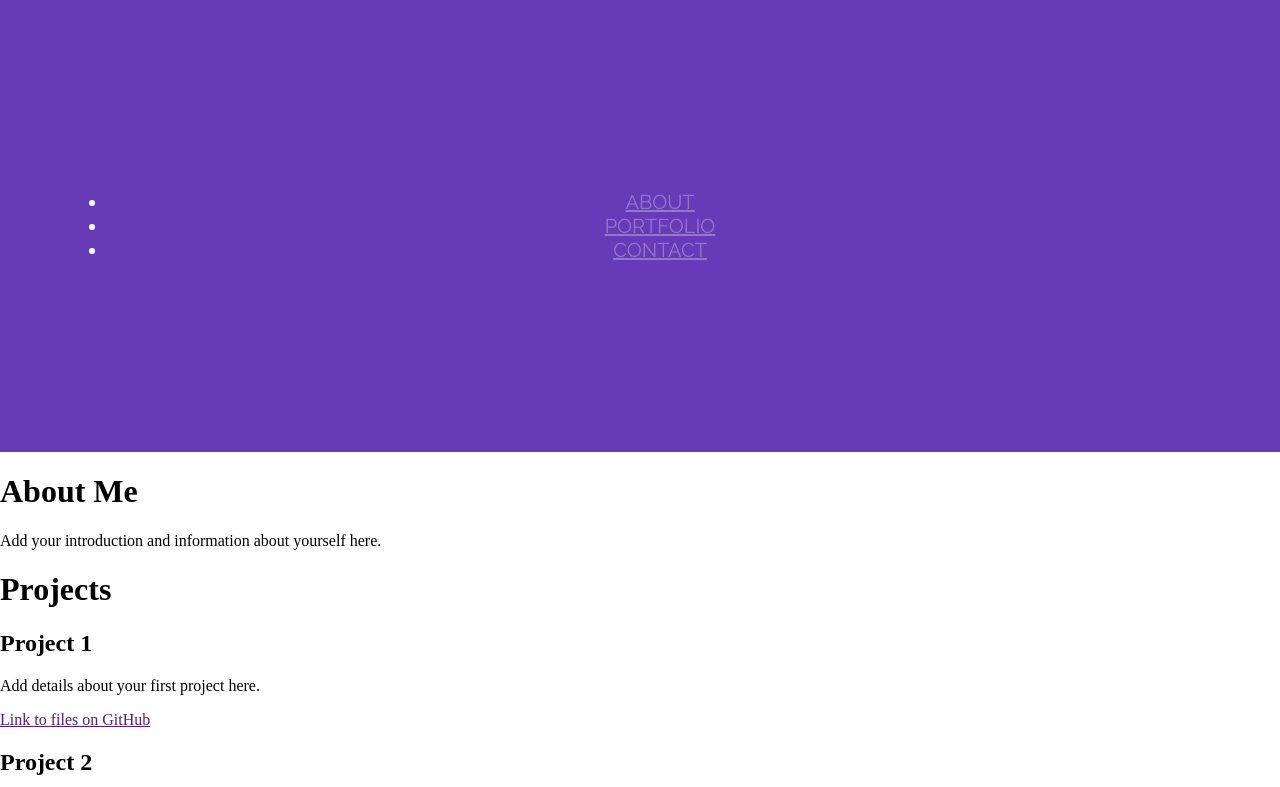
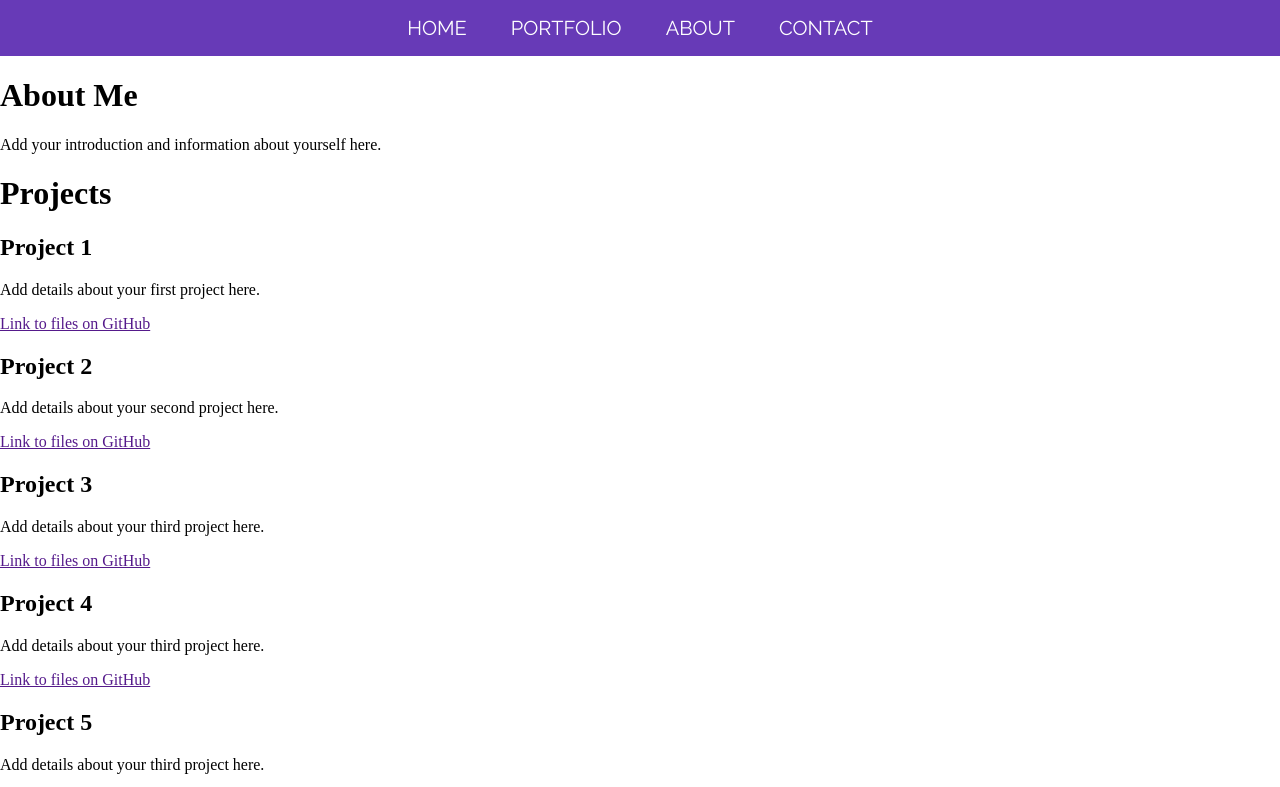
Before and after one commit to Sra1995/Sra.github.io, a plain HTML site: page index.html in a window 1280 px wide. Shown: the top 787 px of the page. Drawn offline with Linux system fonts and the light colour scheme.

Commit message:
new style

```diff
--- a/index.html
+++ b/index.html
@@ -11,13 +11,11 @@
 <body>
 
  <div class="container purple highlightTextOut">
-  <nav>
-    <ul>
-      <li><a href="#about">ABOUT</a></li>
-      <li><a href="#projects">PORTFOLIO</a></li>
-      <li><a href="#contact">CONTACT</a></li>
-    </ul>
-  </nav>
+  <a alt="HOME" href="index.html">HOME</a>
+  <a alt="projects">PORTFOLIO</a>
+  <a alt="about">ABOUT</a>
+  <a alt="contact">CONTACT</a>
+
 </div>
 
   <div class="section" id="about">
--- a/style.css
+++ b/style.css
@@ -9,7 +9,7 @@ header, footer
 {
     font-family: Raleway;
     margin: 0 auto;
-	padding: 5em 3em;
+	padding: 4em 1em;
 	text-align: center;
     background: #555;
 }
@@ -36,11 +36,11 @@ div.container
 {
     font-family: Raleway;
     margin: 0 auto;
-	padding: 10em 3em;
+	padding: 1em 1em;
 	text-align: center;
 }
 
-div.container nav
+div.container a
 {
     color: #FFF;
     text-decoration: none;
@@ -56,40 +56,3 @@ div.container nav
 {
     background: #673ab7;
 }
-
-/* Highlight text out  */
-div.highlightTextOut a
-{
-    color: rgba(255, 255, 255, 0.3);
-}
-
-div.highlightTextOut a:before, div.highlightTextIn a:before
-{
-    position: absolute;
-    color: #FFF;
-    top: 0px;
-    left: 0px;
-    padding: 10px;
-    overflow: hidden;
-    content: attr(alt);
-    transition: all 0.3s;
-    transform: scale(0.8);
-    opacity: 0;
-}
-
-div.highlightTextOut a:hover:before, div.highlightTextIn a:hover:before
-{
-    transform: scale(1);
-    opacity: 1;
-}
-
-/* Highlight text in  */
-div.highlightTextIn a
-{
-    color: rgba(0, 0, 0, 0.4);
-}
-
-div.highlightTextIn a:before
-{
-    transform: scale(1.2);
-}
```
